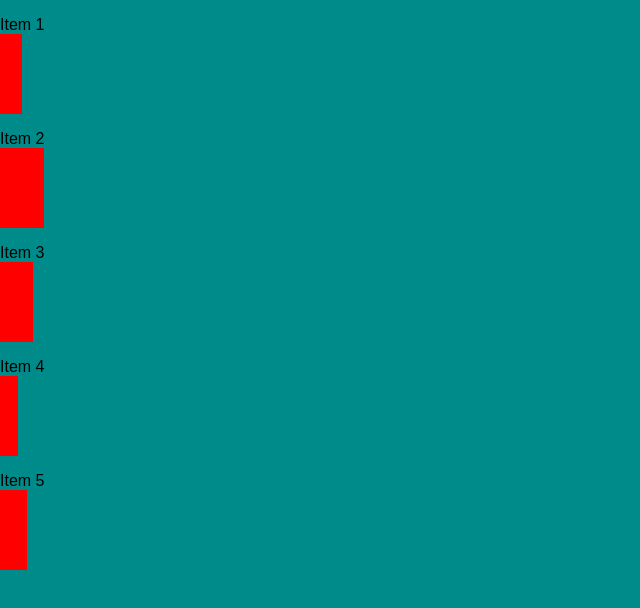
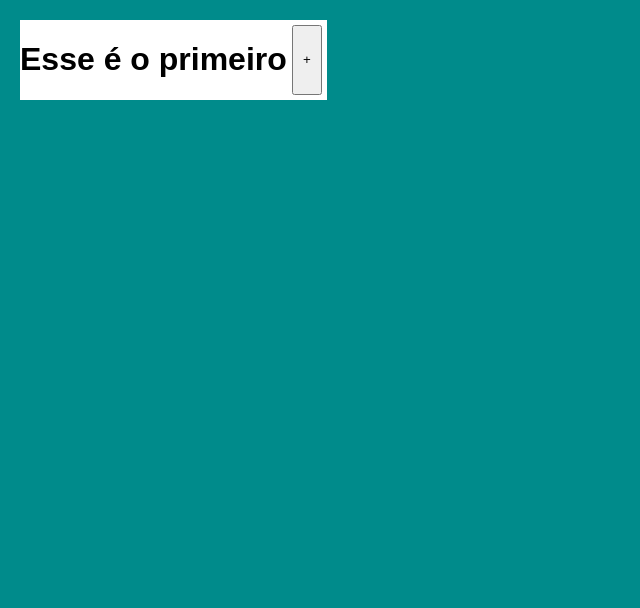
Before and after one commit to ThomasLincoln/StyledComponents-Exercises, a React (Create React App) app in the folder styled-components-exercises/: page / in a window 1280 px wide. Shown: the top 608 px of the page, without its empty margins (0-640 px from the left). Built offline with nearby package versions, Linux system fonts and the light colour scheme.

Commit message:
Exercicio 12

```diff
--- a/styled-components-exercises/package.json
+++ b/styled-components-exercises/package.json
@@ -10,6 +10,7 @@
     "react-dom": "^18.2.0",
     "react-icons": "^4.10.1",
     "react-scripts": "5.0.1",
+    "react-transition-group": "^4.4.5",
     "styled-components": "^6.0.2",
     "web-vitals": "^2.1.4"
   },
--- a/styled-components-exercises/src/App.js
+++ b/styled-components-exercises/src/App.js
@@ -1,17 +1,18 @@
 /* eslint-disable no-unused-vars */
 import React from 'react';
 import GlobalStyle from './styles/GlobalStyle';
+import Acordeao from './styles/exercicio12';
 import Chart from './styles/exercicio11';
-// import TimeLine from './styles/exercicio10';
-// import Modal from './styles/exercicio9';
-// import Dropdown from './styles/exercicio8';
-// import Carrossel from './styles/exercicio7';
-// import ProgressBar from './styles/exercicio6';
-// import NavBar from './styles/exercicio5';
-// import Botao from './styles/exercicio1';
-// import Card from './styles/exercicio2';
-// import Input from './styles/exercicio3';
-// import AlertComponent from './styles/exercicio4';
+import TimeLine from './styles/exercicio10';
+import Modal from './styles/exercicio9';
+import Dropdown from './styles/exercicio8';
+import Carrossel from './styles/exercicio7';
+import ProgressBar from './styles/exercicio6';
+import NavBar from './styles/exercicio5';
+import Botao from './styles/exercicio1';
+import Card from './styles/exercicio2';
+import Input from './styles/exercicio3';
+import AlertComponent from './styles/exercicio4';
 
 function App() {
   // const links = [
@@ -48,7 +49,8 @@ function App() {
   return (
     <div className="App">
       <GlobalStyle />
-      <Chart data={data} />
+      <Acordeao />
+      {/* <Chart data={data} /> */}
       {/* <TimeLine datas={objetosOrdenados} espacamento="14" /> */}
       {/* <Modal isOpen> */}
       {/* <h1>opa</h1> */}
--- /dev/null
+++ b/styled-components-exercises/src/styles/exercicio12.js
@@ -0,0 +1,66 @@
+import React, { useState } from 'react';
+import { CSSTransition } from 'react-transition-group';
+import styled from 'styled-components';
+
+const ItemMain = styled.div`
+  background-color: white;
+  display: flex;
+
+  button {
+    margin: 5px;
+    width: 30px;
+  }
+`;
+
+const Wrapper = styled.div`
+  background-color: white;
+  margin: 20px;
+`;
+
+const Content = styled.p`
+  /* Estilos para o conteúdo do acordeão */
+  /* Adicione as transições CSS desejadas para a animação */
+  &.fade-enter {
+    opacity: 0;
+    transform: translateY(-20px);
+  }
+
+  &.fade-enter-active {
+    opacity: 1;
+    transform: translateY(0);
+    transition: opacity 300ms ease-in, transform 300ms ease-in;
+  }
+
+  &.fade-exit {
+    opacity: 1;
+    transform: translateY(0);
+  }
+
+  &.fade-exit-active {
+    opacity: 0;
+    transform: translateY(-20px);
+    transition: opacity 300ms ease-in, transform 300ms ease-in;
+  }
+`;
+
+function Acordeao() {
+  const [visivel, setVisivel] = useState(false);
+  function atualizar() {
+    setVisivel(!visivel);
+  }
+  return (
+    <Wrapper>
+      <ItemMain>
+        <h1>Esse é o primeiro</h1>
+        <button onClick={atualizar} type="submit">
+          +
+        </button>
+      </ItemMain>
+      <CSSTransition in={visivel} timeout={300} classNames="fade" unmountOnExit>
+        <Content>opa</Content>
+      </CSSTransition>
+    </Wrapper>
+  );
+}
+
+export default Acordeao;
```
Also changed, not shown: 1 other file (tests, documents, lock files or other folders).
